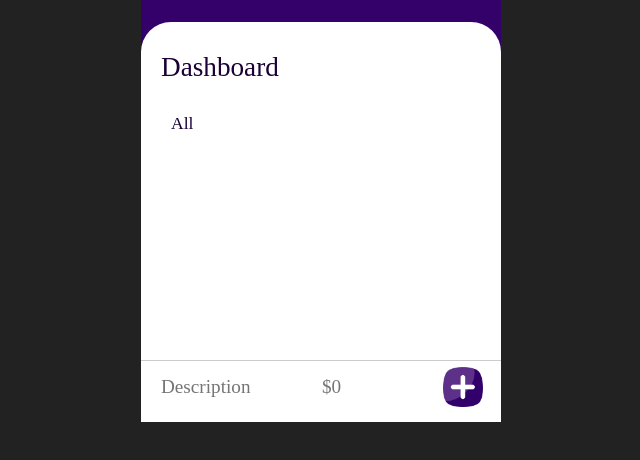
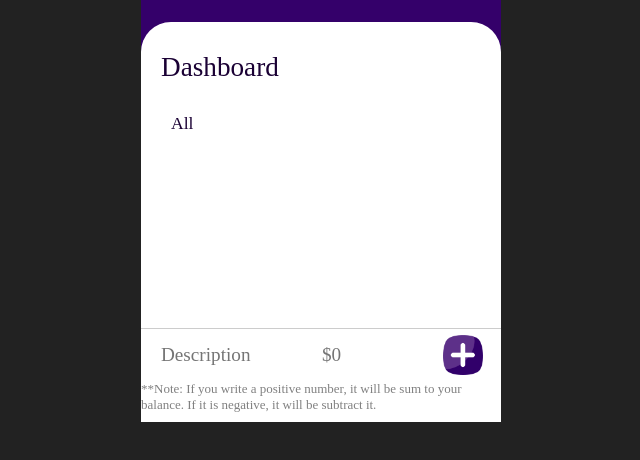
Before and after one commit to JuanLopez-Ksquare/MiniProject3, a website: page index.html in a window 1280 px wide. Shown: the part 366-826 px from the top of the page, without its empty margins (319-959 px from the left). Drawn offline with Linux system fonts and the light colour scheme.

Commit message:
Added label with instructions

```diff
--- a/index.html
+++ b/index.html
@@ -57,6 +57,12 @@
                     <input type="text" id="expense-title-input" name="title" placeholder="Description">
                     <input type="number" id="expense-amount-input" name="amount" placeholder="$0">
                     <div class="add-expense"><img src="icon/plus.png" alt=""></div>
+                    <div id="note"> <font size="2"
+                        face="verdana"
+                        color="gray"
+                        >
+                        **Note: If you write a positive number, it will be sum to your balance. If it is negative, it will be subtract it.
+                      </font></div>
                 </div>
 
             </div>
```
